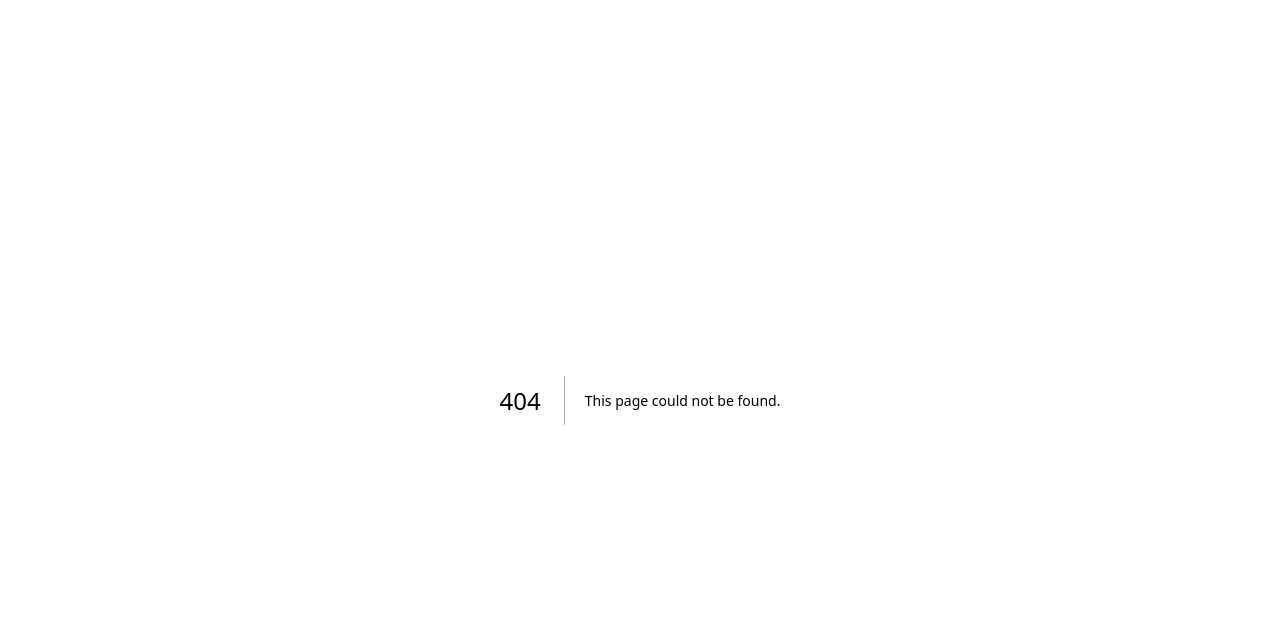
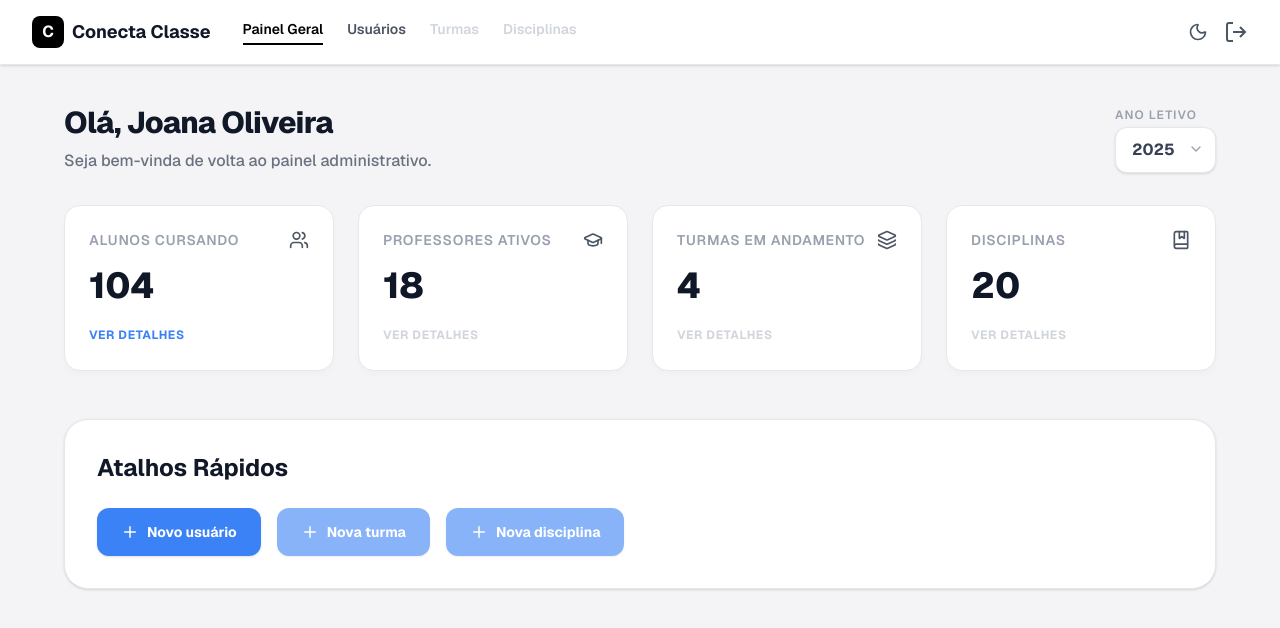
Before and after one commit to Caio-C8/conecta-classe, a Next.js app in the folder apps/web/: page /Admin in a window 1280 px wide. Before the commit this address had no page. Shown: the top 628 px of the page. Built offline with nearby package versions, Linux system fonts and the light colour scheme.

Commit message:
new: tela  adm-home

```diff
--- /dev/null
+++ b/apps/web/app/Admin/page.tsx
@@ -0,0 +1,161 @@
+'use client';
+
+import React from 'react';
+import {
+  Users,
+  GraduationCap,
+  Layers,
+  BookMarked,
+  Plus,
+  Moon,
+  ChevronDown
+} from 'lucide-react';
+
+// Simulação dos componentes do Next.js para garantir que o código compile no ambiente de visualização do Canvas.
+// No seu projeto Next.js real do VS Code, você pode descomentar e usar:
+// import Link from 'next/link';
+// import { usePathname } from 'next/navigation';
+const Link = ({ href, children, className, ...props }: any) => {
+  return (
+    <a href={href} className={className} {...props}>
+      {children}
+    </a>
+  );
+};
+
+const usePathname = () => {
+  return '/admin'; // Simula a rota ativa atual do painel do administrador
+};
+
+export default function AdminDashboardPage() {
+  const pathname = usePathname();
+
+  return (
+    <div className="min-h-screen bg-[#F4F4F6] text-[#1F2937] font-sans antialiased">
+
+      {/* HEADER PRINCIPAL */}
+      <header className="bg-white border-b border-[#E5E7EB] px-8 py-4 flex items-center justify-between sticky top-0 z-20 shadow-sm">
+        <div className="flex items-center gap-8">
+          <div className="flex items-center gap-2">
+            <div className="bg-black text-white w-8 h-8 flex items-center justify-center rounded-lg font-bold text-base">C</div>
+            <span className="font-bold text-lg text-gray-900">Conecta Classe</span>
+          </div>
+          <nav className="flex gap-6">
+            <Link
+              href="/admin"
+              className={`text-sm no-underline font-semibold transition-colors ${pathname === '/admin' ? 'text-black font-bold border-b-2 border-black pb-1' : 'text-[#4B5563] hover:text-black'}`}
+            >
+              Painel Geral
+            </Link>
+            <Link
+              href="/admin/usuarios"
+              className={`text-sm no-underline font-semibold transition-colors ${pathname === '/admin/usuarios' ? 'text-black font-bold border-b-2 border-black pb-1' : 'text-[#4B5563] hover:text-black'}`}
+            >
+              Usuários
+            </Link>
+            <span className="text-sm font-semibold text-gray-300 cursor-not-allowed">Turmas</span>
+            <span className="text-sm font-semibold text-gray-300 cursor-not-allowed">Disciplinas</span>
+          </nav>
+        </div>
+        <div className="flex items-center gap-4">
+          <button className="text-[#4B5563] hover:text-black transition-colors">
+            <Moon size={20} />
+          </button>
+          <button style={{ background: 'none', border: 'none', cursor: 'pointer' }} className="text-[#4B5563] hover:text-[#EF4444] transition-colors">
+            <svg width="24" height="24" viewBox="0 0 24 24" fill="none" stroke="currentColor" strokeWidth="2">
+              <path d="M9 21H5a2 2 0 0 1-2-2V5a2 2 0 0 1 2-2h4M16 17l5-5-5-5M21 12H9" />
+            </svg>
+          </button>
+        </div>
+      </header>
+
+      {/* CONTEÚDO PRINCIPAL: PAINEL GERAL DO ADMINISTRADOR */}
+      <main className="max-w-[1200px] mx-auto px-6 py-10">
+        <div className="animate-in fade-in duration-300">
+          <div className="flex justify-between items-end mb-8">
+            <div>
+              <h1 className="text-3xl font-extrabold text-[#111827] tracking-tight mb-2">Olá, Joana Oliveira</h1>
+              <p className="text-gray-500 font-medium">Seja bem-vinda de volta ao painel administrativo.</p>
+            </div>
+            <div className="flex flex-col text-left">
+              <span className="text-xs font-semibold text-gray-400 uppercase tracking-widest mb-1">Ano letivo</span>
+              <div className="relative">
+                <select className="appearance-none bg-white border border-gray-200 text-gray-700 py-2.5 pl-4 pr-10 rounded-xl font-bold shadow-sm focus:outline-none focus:ring-2 focus:ring-[#3B82F6]">
+                  <option>2025</option>
+                  <option>2026</option>
+                </select>
+                <ChevronDown size={16} className="absolute right-3 top-3.5 text-gray-400 pointer-events-none" />
+              </div>
+            </div>
+          </div>
+
+          {/* Grid de Cards Estatísticos */}
+          <div className="grid grid-cols-1 sm:grid-cols-2 lg:grid-cols-4 gap-6 mb-12">
+            <div className="bg-white p-6 rounded-2xl border border-[#E5E7EB] shadow-[0_4px_6px_rgba(0,0,0,0.02)] relative flex flex-col justify-between">
+              <div className="flex justify-between items-start mb-4">
+                <span className="text-sm font-semibold text-gray-400 uppercase tracking-wider">Alunos Cursando</span>
+                <Users size={20} className="text-[#4B5563]" />
+              </div>
+              <div>
+                <h3 className="text-4xl font-extrabold text-gray-900 mb-4">104</h3>
+                <Link href="/admin/usuarios" className="text-xs font-bold text-[#3B82F6] hover:underline uppercase tracking-wider no-underline">Ver detalhes</Link>
+              </div>
+            </div>
+
+            <div className="bg-white p-6 rounded-2xl border border-[#E5E7EB] shadow-[0_4px_6px_rgba(0,0,0,0.02)] relative flex flex-col justify-between">
+              <div className="flex justify-between items-start mb-4">
+                <span className="text-sm font-semibold text-gray-400 uppercase tracking-wider">Professores Ativos</span>
+                <GraduationCap size={20} className="text-[#4B5563]" />
+              </div>
+              <div>
+                <h3 className="text-4xl font-extrabold text-gray-900 mb-4">18</h3>
+                <span className="text-xs font-bold text-gray-300 uppercase tracking-wider cursor-not-allowed">Ver detalhes</span>
+              </div>
+            </div>
+
+            <div className="bg-white p-6 rounded-2xl border border-[#E5E7EB] shadow-[0_4px_6px_rgba(0,0,0,0.02)] relative flex flex-col justify-between">
+              <div className="flex justify-between items-start mb-4">
+                <span className="text-sm font-semibold text-gray-400 uppercase tracking-wider">Turmas em Andamento</span>
+                <Layers size={20} className="text-[#4B5563]" />
+              </div>
+              <div>
+                <h3 className="text-4xl font-extrabold text-gray-900 mb-4">4</h3>
+                <span className="text-xs font-bold text-gray-300 uppercase tracking-wider cursor-not-allowed">Ver detalhes</span>
+              </div>
+            </div>
+
+            <div className="bg-white p-6 rounded-2xl border border-[#E5E7EB] shadow-[0_4px_6px_rgba(0,0,0,0.02)] relative flex flex-col justify-between">
+              <div className="flex justify-between items-start mb-4">
+                <span className="text-sm font-semibold text-gray-400 uppercase tracking-wider">Disciplinas</span>
+                <BookMarked size={20} className="text-[#4B5563]" />
+              </div>
+              <div>
+                <h3 className="text-4xl font-extrabold text-gray-900 mb-4">20</h3>
+                <span className="text-xs font-bold text-gray-300 uppercase tracking-wider cursor-not-allowed">Ver detalhes</span>
+              </div>
+            </div>
+          </div>
+
+          {/* Atalhos Rápidos */}
+          <div className="bg-white rounded-3xl p-8 border border-[#E5E7EB] shadow-sm">
+            <h2 className="text-2xl font-bold text-[#111827] mb-6">Atalhos Rápidos</h2>
+            <div className="flex flex-wrap gap-4">
+              <Link
+                href="/admin/usuarios"
+                className="bg-[#3B82F6] hover:bg-[#2563EB] text-white px-6 py-3.5 rounded-xl font-bold flex items-center gap-2 shadow-sm transition-all no-underline text-sm"
+              >
+                <Plus size={18} /> Novo usuário
+              </Link>
+              <button className="bg-[#3B82F6] opacity-60 cursor-not-allowed text-white px-6 py-3.5 rounded-xl font-bold flex items-center gap-2 shadow-sm transition-all text-sm">
+                <Plus size={18} /> Nova turma
+              </button>
+              <button className="bg-[#3B82F6] opacity-60 cursor-not-allowed text-white px-6 py-3.5 rounded-xl font-bold flex items-center gap-2 shadow-sm transition-all text-sm">
+                <Plus size={18} /> Nova disciplina
+              </button>
+            </div>
+          </div>
+        </div>
+      </main>
+    </div>
+  );
+}
```
